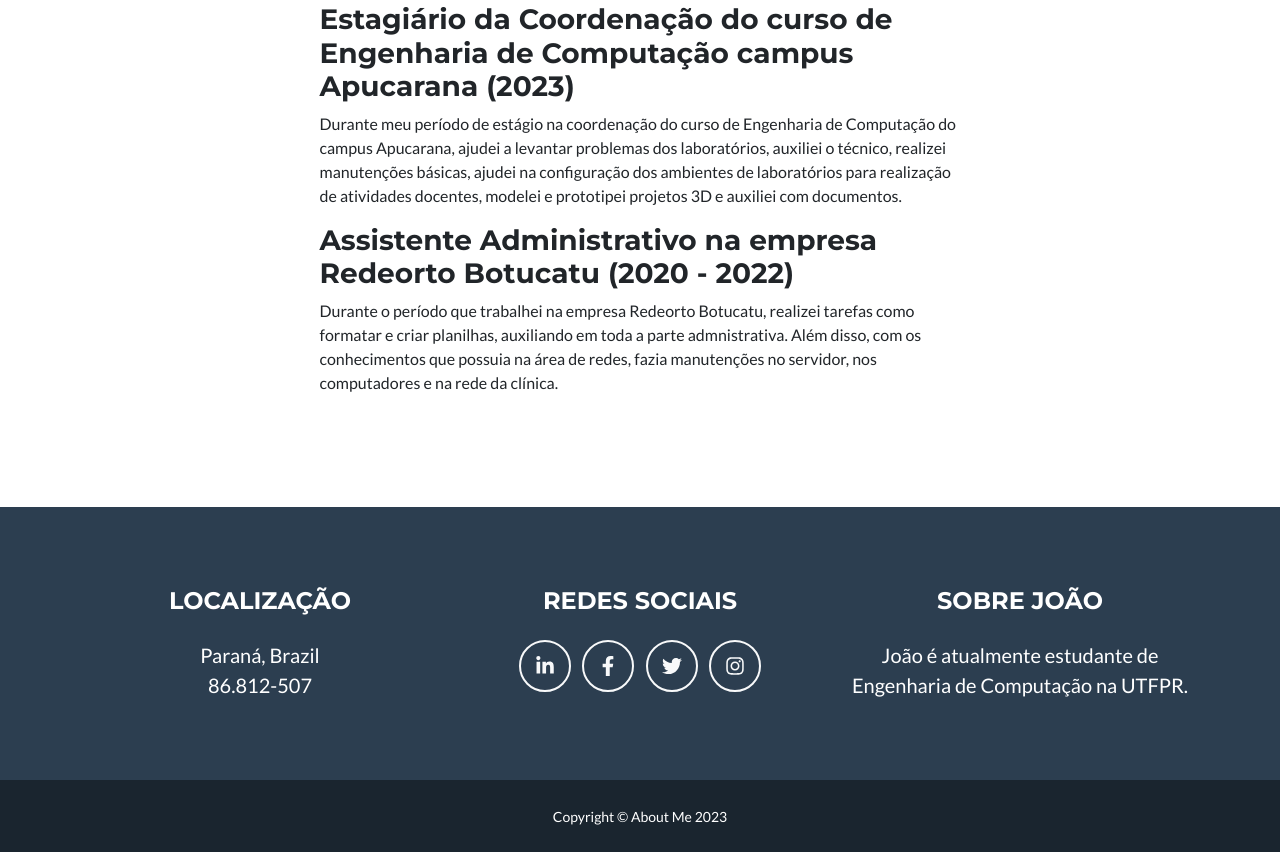
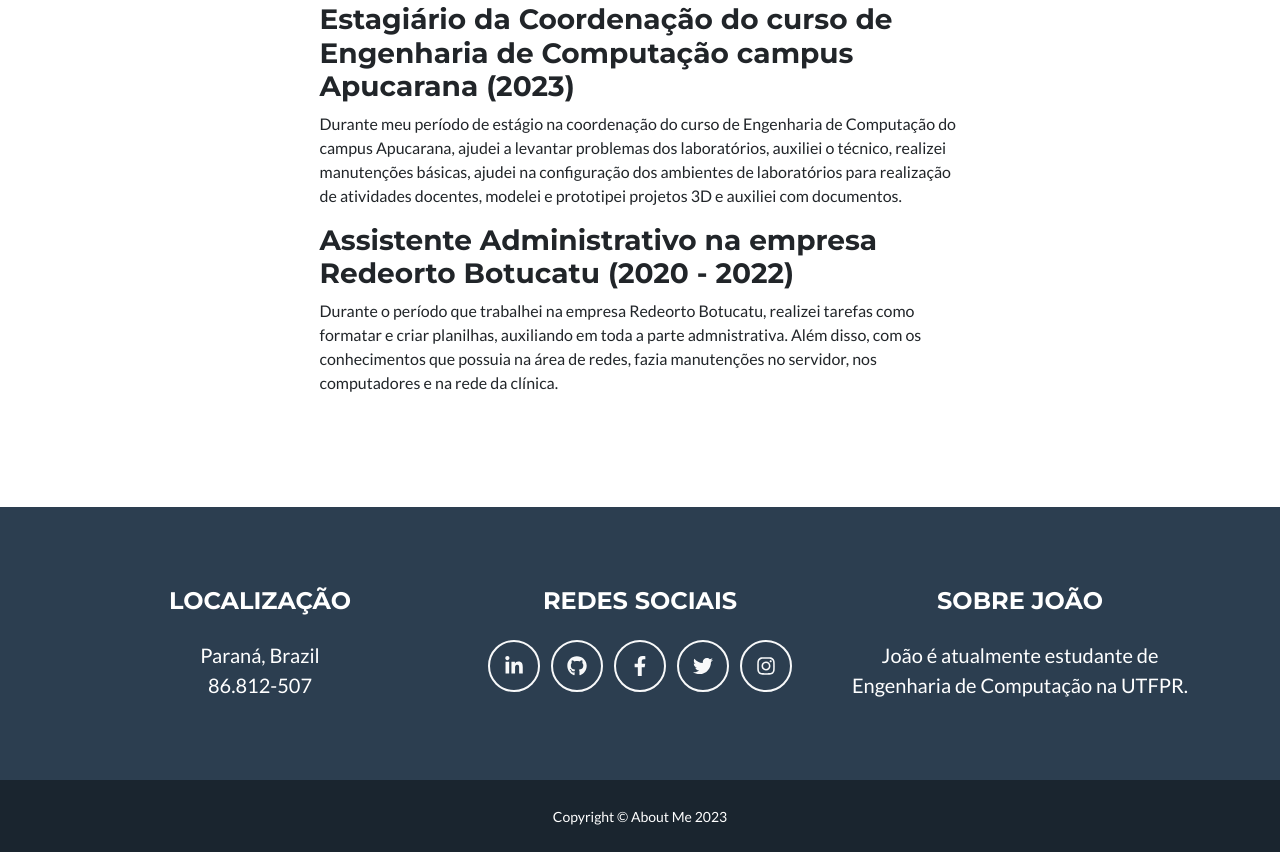
Before and after one commit to Joao-Pedro-ML/Portfolio, a plain HTML site: page portfolio/index.html in a window 1280 px wide. Shown: the part 2700-3552 px from the top of the page. Drawn offline with nearby package versions, Linux system fonts and the light colour scheme.

Commit message:
Add github button

```diff
--- a/portfolio/index.html
+++ b/portfolio/index.html
@@ -219,6 +219,7 @@
                     <div class="col-lg-4 mb-5 mb-lg-0">
                         <h4 class="text-uppercase mb-4">Redes Sociais</h4>
                         <a class="btn btn-outline-light btn-social mx-1" href="https://www.linkedin.com/in/joao-pedro-moreto-louren%C3%A7%C3%A3o/"><i class="fab fa-fw fa-linkedin-in"></i></a>
+                        <a class="btn btn-outline-light btn-social mx-1" href="https://github.com/Joao-Pedro-ML"><i class="fab fa-fw fa-github"></i></a>
                         <a class="btn btn-outline-light btn-social mx-1" href="https://www.facebook.com/joaopedro.lourencao/"><i class="fab fa-fw fa-facebook-f"></i></a>
                         <a class="btn btn-outline-light btn-social mx-1" href="https://twitter.com/JPLourencao"><i class="fab fa-fw fa-twitter"></i></a>
                         <a class="btn btn-outline-light btn-social mx-1" href="https://www.instagram.com/_jplourencao_/"><i class="fab fa-fw fa-instagram"></i></a>
```
Also changed, not shown: 1 other file.
